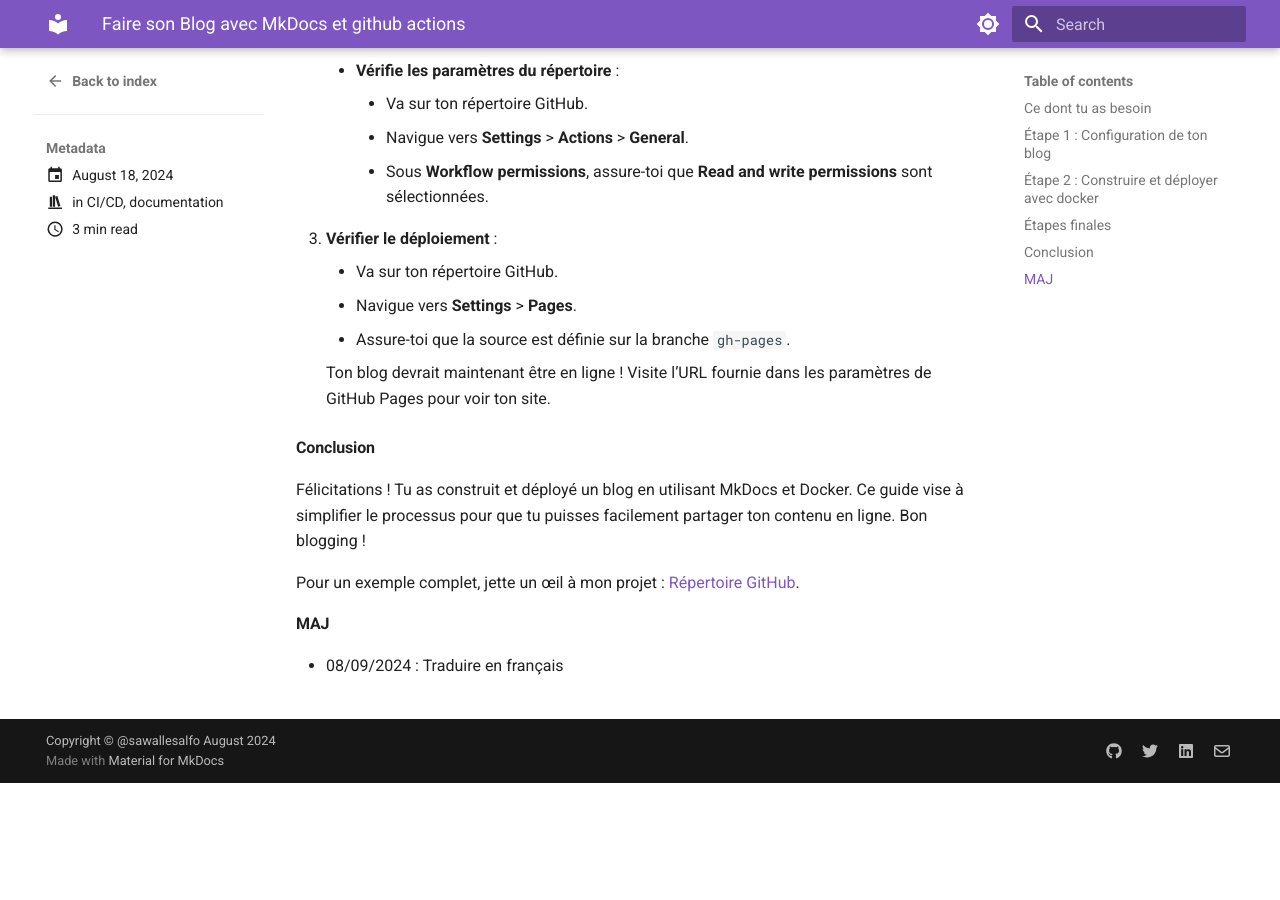
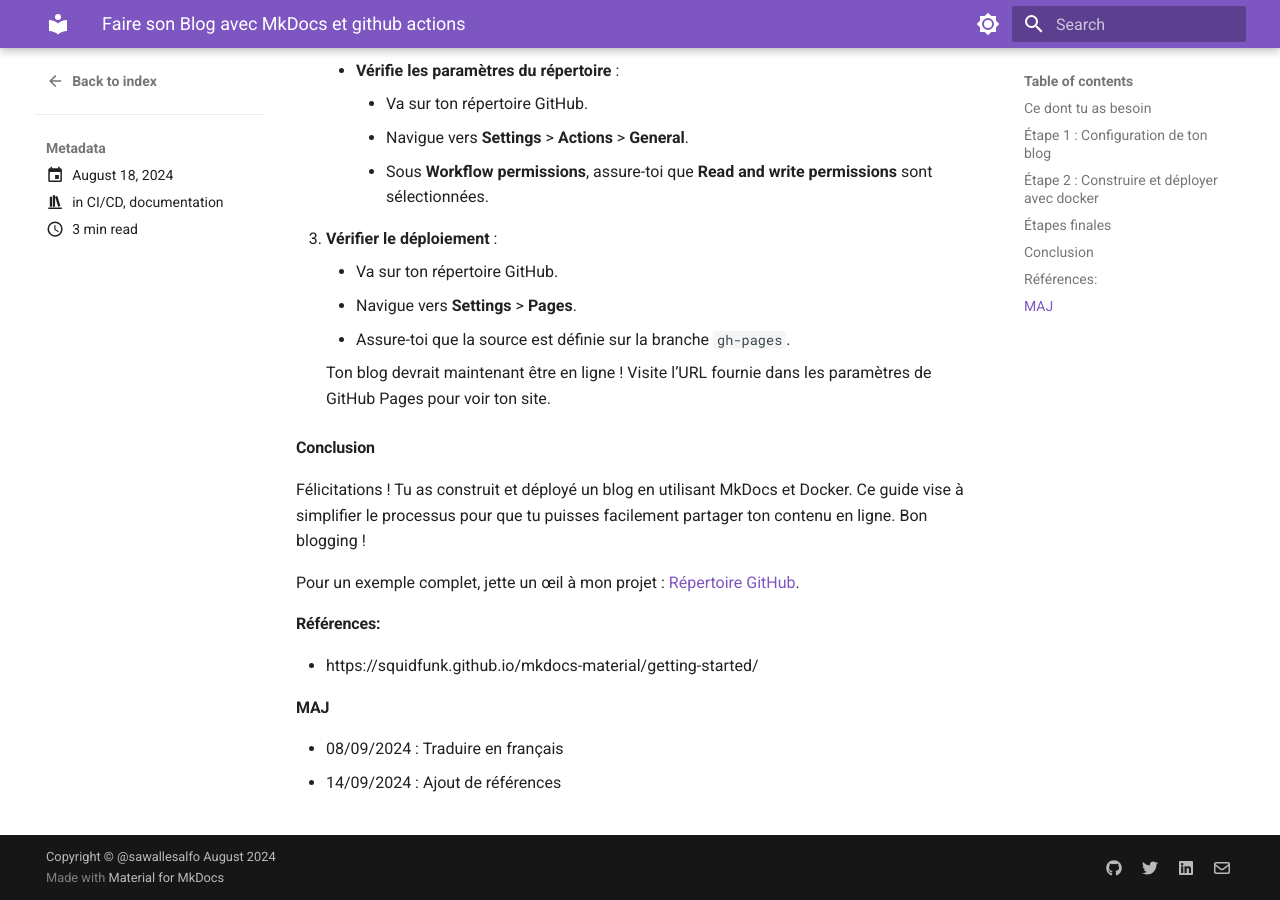
Before and after one commit to sawallesalfo/blog, an MkDocs documentation site: the page built from docs/posts/build_your_blog.md, in a window 1280 px wide and 900 px high, scrolled down 3060 px. Built offline with MkDocs 1.6.1 and Material for MkDocs 9.7.7, drawn with Linux system fonts in a browser that asks for light colours; comment, search, counter and statistics services are not loaded; before the commit the page ends 3843 px from its top, so only the background shows below that.

Commit message:
:necktie: add references

```diff
--- a/docs/posts/build_your_blog.md
+++ b/docs/posts/build_your_blog.md
@@ -154,5 +154,9 @@ Félicitations ! Tu as construit et déployé un blog en utilisant MkDocs et Doc
 
 Pour un exemple complet, jette un œil à mon projet : [Répertoire GitHub](https://github.com/sawadogosalif/blog).
 
+#### Références:
++  https://squidfunk.github.io/mkdocs-material/getting-started/
+
 #### MAJ
 + 08/09/2024 : Traduire en français
++ 14/09/2024 : Ajout de références
```
